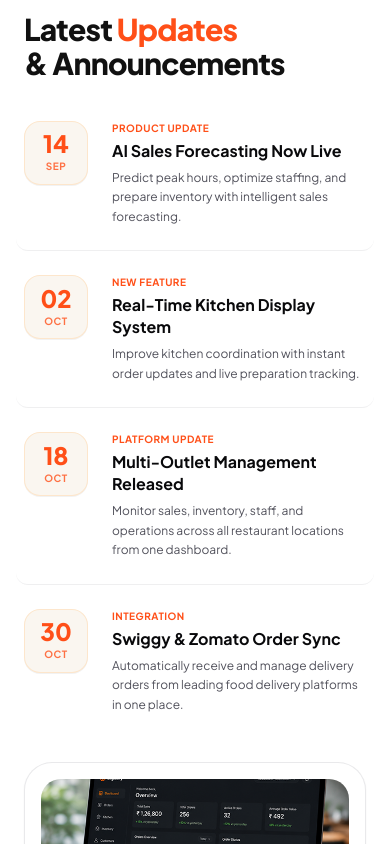
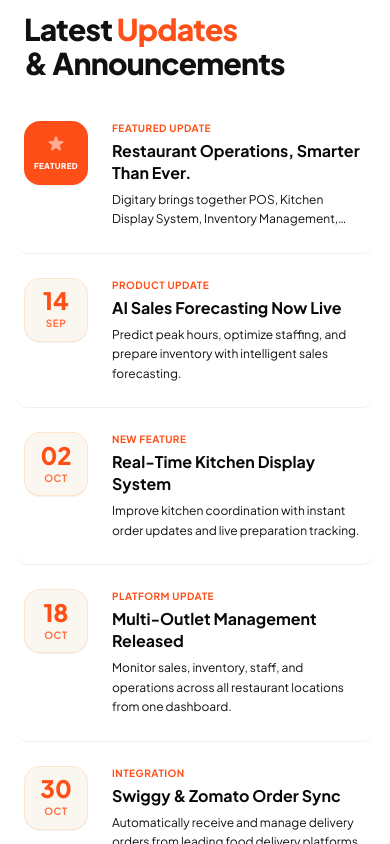
Before and after one commit to Yashvi-s17734/Upwork1, a Next.js app: page / in a window 390 px wide. Shown: the part 5720-6564 px from the top of the page. Built offline with nearby package versions, Linux system fonts and the light colour scheme.

Commit message:
JK- 15-7-26
- SOME CHNAGES

```diff
--- a/src/app/component/updates/page.tsx
+++ b/src/app/component/updates/page.tsx
@@ -38,6 +38,7 @@
   ];
 
   const [selectedUpdate, setSelectedUpdate] = useState<typeof updatesList[0] | null>(null);
+  const [isFeaturedOpen, setIsFeaturedOpen] = useState(false);
   const [mounted, setMounted] = useState(false);
 
   const handleItemClick = (item: typeof updatesList[0]) => {
@@ -49,7 +50,7 @@
   }, []);
 
   useEffect(() => {
-    if (selectedUpdate) {
+    if (selectedUpdate || isFeaturedOpen) {
       document.body.style.overflow = 'hidden';
     } else {
       document.body.style.overflow = '';
@@ -57,7 +58,7 @@
     return () => {
       document.body.style.overflow = '';
     };
-  }, [selectedUpdate]);
+  }, [selectedUpdate, isFeaturedOpen]);
 
   return (
     <div className="w-full pointer-events-auto">
@@ -76,11 +77,44 @@
 
           {/* Left Column: Updates List */}
           <div className="lg:col-span-6 flex flex-col justify-start">
+
+            {/* Mobile-Only Featured Update Trigger Row */}
+            <div
+              onClick={() => setIsFeaturedOpen(true)}
+              className="flex lg:hidden gap-6 py-6 pt-0 items-start border-b border-zinc-200/60 cursor-pointer hover:bg-zinc-50/40 dark:hover:bg-zinc-900/40 rounded-xl px-2 -mx-2 transition-all duration-250 pointer-events-auto"
+            >
+              {/* Star Badge */}
+              <div className="flex flex-col items-center justify-center h-16 w-16 md:h-20 md:w-20 rounded-2xl border border-[#FF4F18]/10 bg-[#FF4F18] shrink-0 shadow-2xs select-none">
+                <svg className="w-5 h-5 md:w-6 md:h-6 text-white animate-pulse" fill="currentColor" viewBox="0 0 20 20">
+                  <path d="M9.049 2.927c.3-.921 1.603-.921 1.902 0l1.07 3.292a1 1 0 00.95.69h3.462c.969 0 1.371 1.24.588 1.81l-2.8 2.034a1 1 0 00-.364 1.118l1.07 3.292c.3.921-.755 1.688-1.54 1.118l-2.8-2.034a1 1 0 00-1.175 0l-2.8 2.034c-.784.57-1.838-.197-1.539-1.118l1.07-3.292a1 1 0 00-.364-1.118L2.98 8.72c-.783-.57-.38-1.81.588-1.81h3.461a1 1 0 00.951-.69l1.07-3.292z" />
+                </svg>
+                <span className="text-[8px] md:text-[9px] font-extrabold text-white uppercase tracking-wider mt-1.5">
+                  FEATURED
+                </span>
+              </div>
+
+              {/* Text Content */}
+              <div className="flex flex-col">
+                <span className="text-[10px] md:text-xs font-bold tracking-wider text-[#FF4F18] uppercase mb-1">
+                  FEATURED UPDATE
+                </span>
+                <h3 className="text-base md:text-lg font-bold text-zinc-950 leading-snug">
+                  Restaurant Operations, Smarter Than Ever.
+                </h3>
+                <p className="text-zinc-650 text-xs md:text-sm mt-1.5 leading-relaxed line-clamp-2">
+                  Digitary brings together POS, Kitchen Display System, Inventory Management, Analytics, and Delivery Integrations into one intelligent platform.
+                </p>
+              </div>
+            </div>
+
+            {/* List of regular updates */}
             {updatesList.map((item, idx) => (
               <div
                 key={idx}
                 onClick={() => handleItemClick(item)}
-                className="flex gap-6 py-6 items-start border-b border-zinc-200/60 last:border-b-0 first:pt-0 last:pb-0 cursor-pointer lg:cursor-default hover:bg-zinc-50/40 dark:hover:bg-zinc-900/40 lg:hover:bg-transparent rounded-xl px-2 -mx-2 transition-all duration-250 pointer-events-auto"
+                className={`flex gap-6 py-6 items-start border-b border-zinc-200/60 last:border-b-0 cursor-pointer lg:cursor-default hover:bg-zinc-50/40 dark:hover:bg-zinc-900/40 lg:hover:bg-transparent rounded-xl px-2 -mx-2 transition-all duration-250 pointer-events-auto ${
+                  idx === 0 ? "lg:pt-0" : ""
+                }`}
               >
                 {/* Date Badge */}
                 <div className="flex flex-col items-center justify-center h-16 w-16 md:h-20 md:w-20 rounded-2xl border border-orange-200/50 bg-[#FAF6F0] shrink-0 shadow-2xs select-none">
@@ -100,7 +134,7 @@
                   <h3 className="text-base md:text-lg font-bold text-zinc-950 leading-snug">
                     {item.title}
                   </h3>
-                  <p className="text-zinc-600 text-xs md:text-sm mt-1.5 leading-relaxed">
+                  <p className="text-zinc-650 text-xs md:text-sm mt-1.5 leading-relaxed">
                     {item.desc}
                   </p>
                 </div>
@@ -108,8 +142,8 @@
             ))}
           </div>
 
-          {/* Right Column: Featured Update Card */}
-          <div className="lg:col-span-6">
+          {/* Right Column: Featured Update Card (Desktop only) */}
+          <div className="hidden lg:block lg:col-span-6">
             <div className="rounded-[28px] overflow-hidden border border-zinc-200/80 bg-[#FFF] p-4 flex flex-col shadow-xs">
 
               {/* Featured Image */}
@@ -233,6 +267,73 @@
         </div>,
         document.body
       )}
+
+      {/* Featured Update Mobile Popup */}
+      {mounted && isFeaturedOpen && createPortal(
+        <div className="fixed inset-0 z-[999] lg:hidden flex flex-col justify-end">
+          {/* Backdrop */}
+          <div
+            className="absolute inset-0 bg-black/60 backdrop-blur-xs transition-opacity duration-300 animate-[fadeIn_0.2s_ease-out]"
+            onClick={() => setIsFeaturedOpen(false)}
+          />
+
+          {/* Drawer Sheet */}
+          <div className="relative w-full max-h-[90vh] bg-white dark:bg-zinc-900 rounded-t-[32px] p-6 shadow-2xl flex flex-col animate-[slideUp_0.3s_cubic-bezier(0.16,1,0.3,1)] overflow-y-auto z-10">
+            {/* Drag Handle Indicator */}
+            <div className="mx-auto w-12 h-1.5 bg-zinc-200 dark:bg-zinc-800 rounded-full mb-6 shrink-0" />
+
+            {/* Close Button */}
+            <button
+              onClick={() => setIsFeaturedOpen(false)}
+              className="absolute top-6 right-6 p-2.5 rounded-lg border border-zinc-200 dark:border-zinc-800 hover:bg-zinc-50 dark:hover:bg-zinc-800 text-zinc-650 dark:text-zinc-400 hover:text-zinc-950 dark:hover:text-white transition-colors duration-200 cursor-pointer z-20"
+              aria-label="Close details"
+            >
+              <svg className="h-4 w-4 stroke-[2.5]" fill="none" viewBox="0 0 24 24" stroke="currentColor">
+                <path strokeLinecap="round" strokeLinejoin="round" d="M6 18L18 6M6 6l12 12" />
+              </svg>
+            </button>
+
+            {/* Content Area */}
+            <div className="flex-1 overflow-y-auto pt-2">
+
+              {/* Featured Image */}
+              <div className="relative w-full aspect-16/10 rounded-[20px] overflow-hidden mb-6">
+                <Image
+                  src="/Background+HorizontalBorder.png"
+                  alt="Featured Update Mockup"
+                  fill
+                  className="object-cover"
+                  priority
+                />
+              </div>
+
+              <span className="text-[11px] font-extrabold tracking-wider text-[#FF4F18] uppercase">
+                FEATURED UPDATE
+              </span>
+
+              <h3 className="text-xl sm:text-2xl font-extrabold text-zinc-950 dark:text-white mt-3 mb-4 leading-snug">
+                Restaurant Operations, Smarter Than Ever.
+              </h3>
+
+              <p className="text-zinc-650 dark:text-zinc-400 text-[14px] sm:text-base leading-relaxed mb-6 font-medium">
+                Digitary brings together POS, Kitchen Display System, Inventory Management, Analytics, and Delivery Integrations into one intelligent platform. Automate daily operations, reduce manual work, minimize food waste, and make faster business decisions with real-time insights.
+              </p>
+
+              {/* Read Full Story Button */}
+              <div className="mb-6">
+                <Link
+                  href="#"
+                  className="inline-block border border-[#FF4F18] text-[#FF4F18] font-bold text-xs uppercase tracking-wider px-6 py-3 hover:bg-[#FF4F18] hover:text-white transition-colors duration-200 rounded-xs"
+                >
+                  Read Full Story →
+                </Link>
+              </div>
+
+            </div>
+          </div>
+        </div>,
+        document.body
+      )}
     </div>
   );
 }
--- a/src/app/globals.css
+++ b/src/app/globals.css
@@ -1,5 +1,7 @@
 @import url('https://fonts.googleapis.com/css2?family=Plus+Jakarta+Sans:ital,wght@0,200..800;1,200..800&display=swap');
 @import "tailwindcss";
+
+@custom-variant dark (&:where(.dark, .dark *));
 
 :root {
   --background: #ffffff;
@@ -103,6 +105,7 @@
   background-color: rgba(23, 23, 26, 0.95) !important;
   border-color: rgba(63, 63, 70, 0.4) !important;
 }
+
 .dark .md\:hidden.bg-\[\#EAEAEA\]\/90 a:not(.bg-\[\#FF4F18\]) {
   color: #ffffff !important;
 }
@@ -112,9 +115,11 @@
   color: #ffffff !important;
   border-color: #ffffff !important;
 }
+
 .dark nav button.text-\[\#999999\] {
   color: #71717a !important;
 }
+
 .dark nav button.text-\[\#999999\]:hover {
   color: #ffffff !important;
 }
@@ -124,12 +129,15 @@
   background-color: #1d1b18 !important;
   border-color: rgba(120, 110, 90, 0.2) !important;
 }
+
 .dark .border-orange-200\/50 {
   border-color: rgba(255, 79, 24, 0.2) !important;
 }
+
 .dark .bg-\[\#FF4F18\]\/25 {
   background-color: rgba(255, 79, 24, 0.15) !important;
 }
+
 .dark .border-\[\#FF4F18\]\/25 {
   border-color: rgba(255, 79, 24, 0.15) !important;
 }
```
Also changed, not shown: src/app/component/restaurantos/page.tsx (+28 -13 lines).
